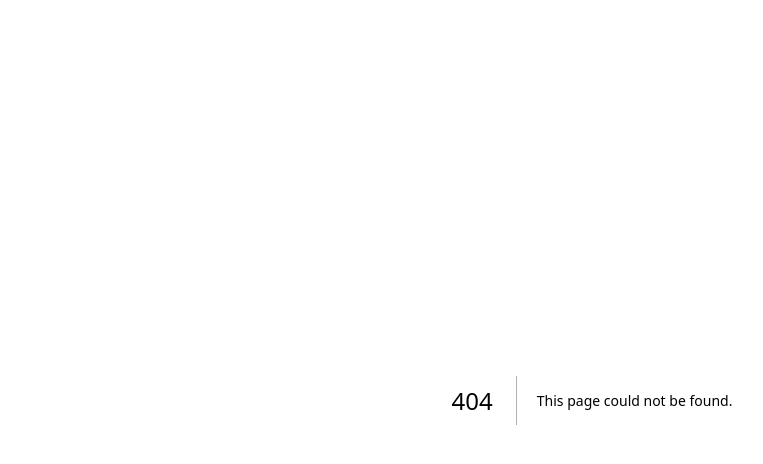
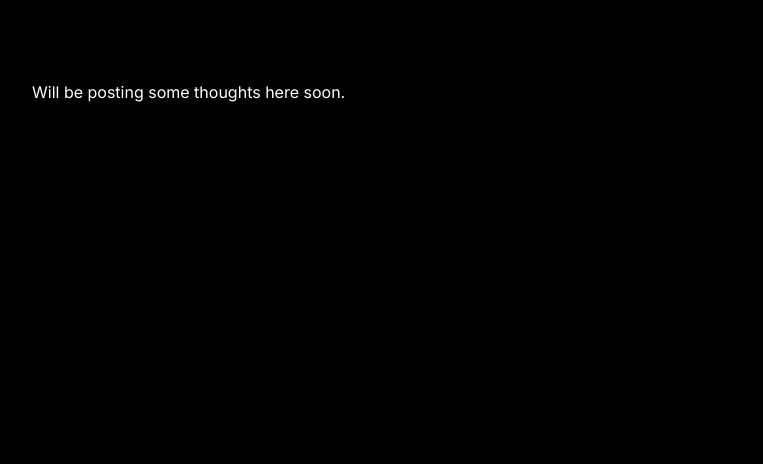
Before and after one commit to ojassingh/website, a Next.js app: page /blog in a window 1280 px wide. Before the commit this address had no page. Shown: the top 464 px of the page, without its empty margins (48-811 px from the left). Built offline with nearby package versions, Linux system fonts and the light colour scheme.

Commit message:
Clean up

```diff
--- /dev/null
+++ b/src/app/blog/page.tsx
@@ -0,0 +1,11 @@
+import React from "react";
+
+export default function Page() {
+    return (
+        <main className="max-w-7xl mx-auto p-20">
+            <div className="">
+                <h1>Will be posting some thoughts here soon.</h1>
+            </div>
+        </main>
+    )
+}
--- a/src/app/globals.css
+++ b/src/app/globals.css
@@ -1,8 +1,6 @@
 @import 'tailwindcss';
-
 @plugin 'tailwindcss-animate';
-
-@custom-variant dark (&:is(.dark *));
+@plugin "@tailwindcss/typography";
 
 @theme {
   --color-background: oklch(var(--background));
```
Also changed, not shown: 1 other file (tests, documents, lock files or other folders).
